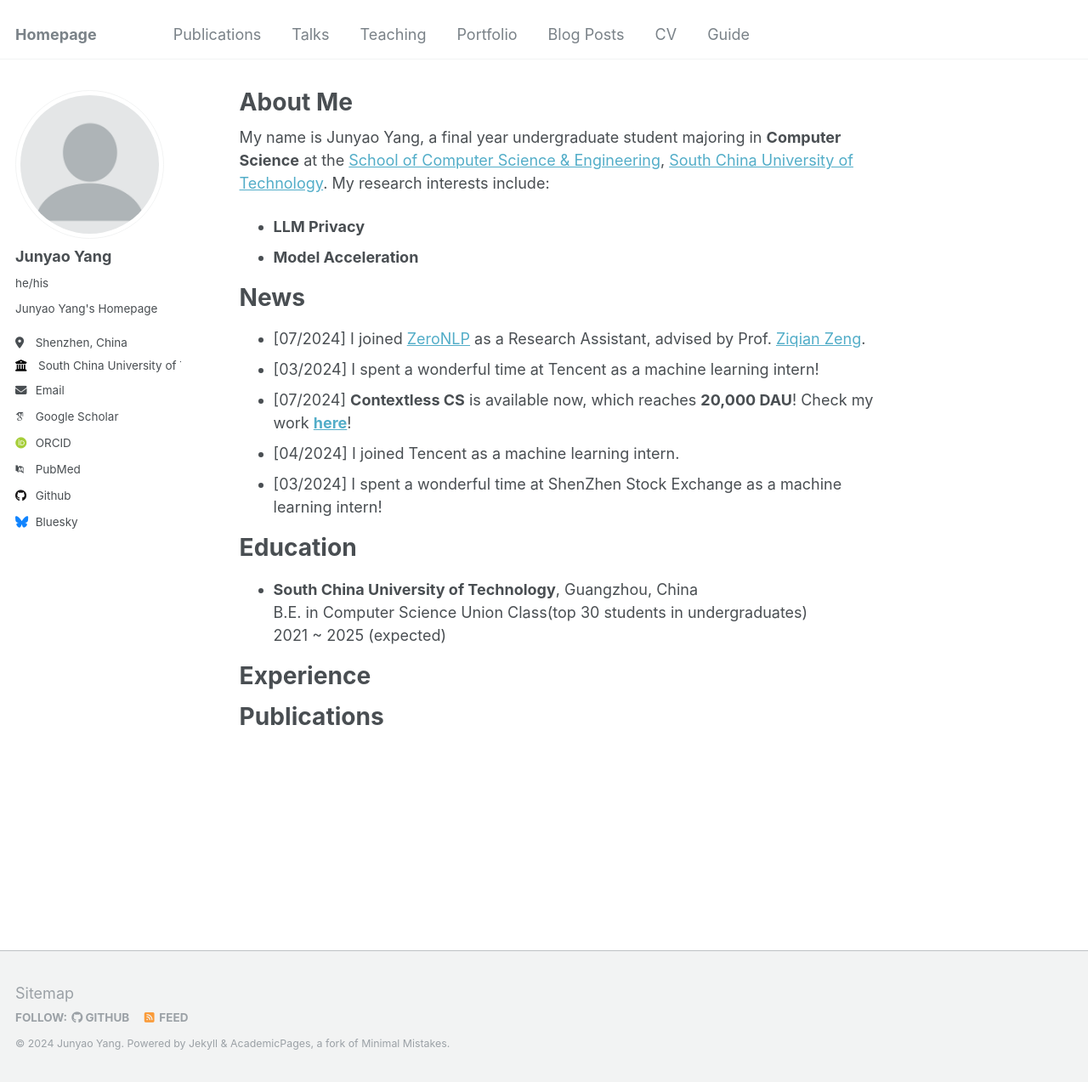
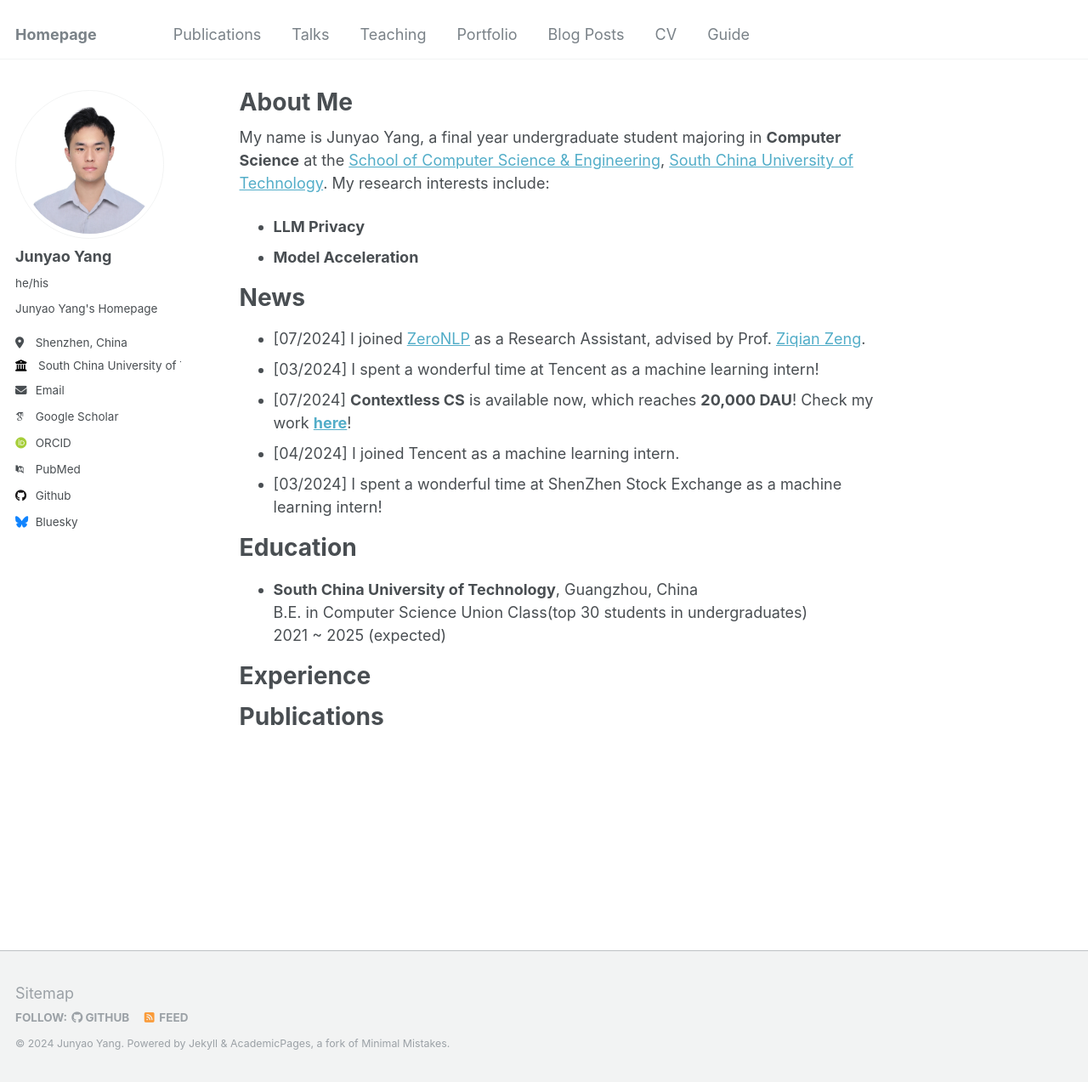
Before and after one commit to jyyang26/jyyang26.github.io, a Jekyll site: the page built from _pages/about.md, in a window 1280 px wide and 1273 px high. Shown: the whole window at 85% size. Built offline with Jekyll 4.4.1, drawn with Linux system fonts in a browser that asks for light colours; some web fonts are replaced.

Commit message:
Update _config.yml

```diff
--- a/_config.yml
+++ b/_config.yml
@@ -21,7 +21,7 @@ repository               : "jyyang26/jyyang26.github.io"
 #               Additional customization can be done by editing /_includes/author-profile.html
 author:
   # Biographic information
-  avatar           : "profile.png"
+  avatar           : "证件照.jpeg"
   name             : "Junyao Yang"
   pronouns         : "he/his"# example: "he/his"
   bio              : "Junyao Yang's Homepage"
```
